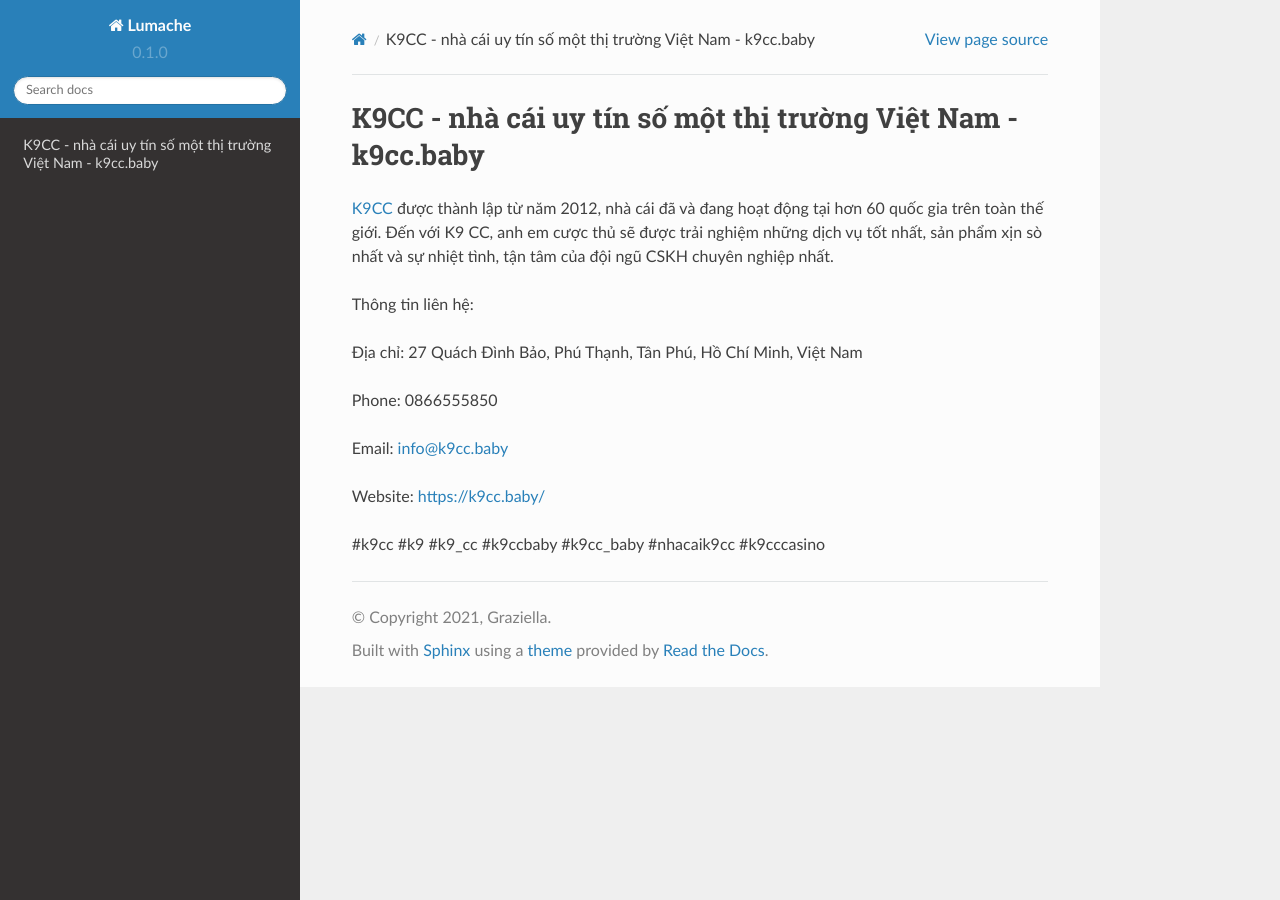
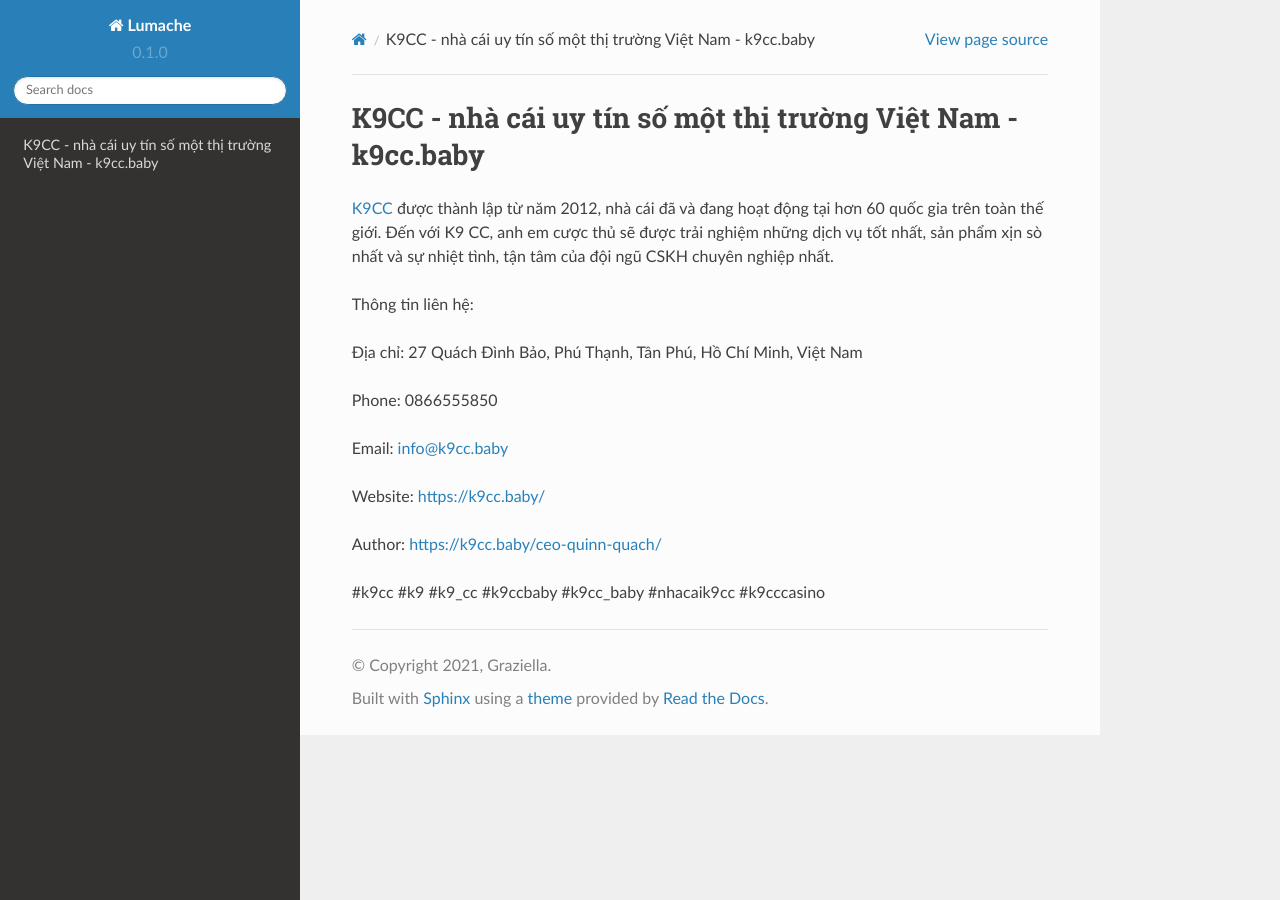
Before and after one commit to socialentity1/k9ccbaby, a Sphinx documentation site: the page built from docs/source/index.rst, in a window 1280 px wide. Built offline with Sphinx 7.4.7 and the Read the Docs theme 2.0.0, drawn with Linux system fonts in a browser that asks for light colours; part of the change alters nothing that is shown.

Commit message:
Update index.rst

```diff
--- a/docs/source/index.rst
+++ b/docs/source/index.rst
@@ -13,4 +13,6 @@ Email: info@k9cc.baby
 
 Website: https://k9cc.baby/
 
+Author: https://k9cc.baby/ceo-quinn-quach/
+
 #k9cc #k9 #k9_cc #k9ccbaby #k9cc_baby #nhacaik9cc #k9cccasino
```
